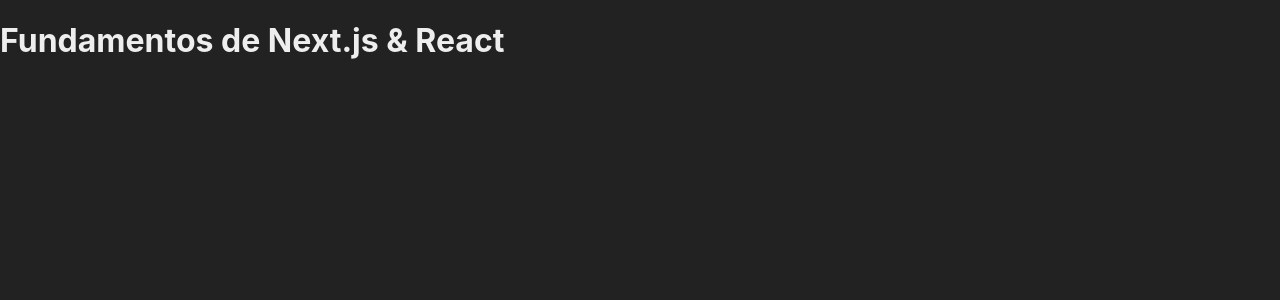
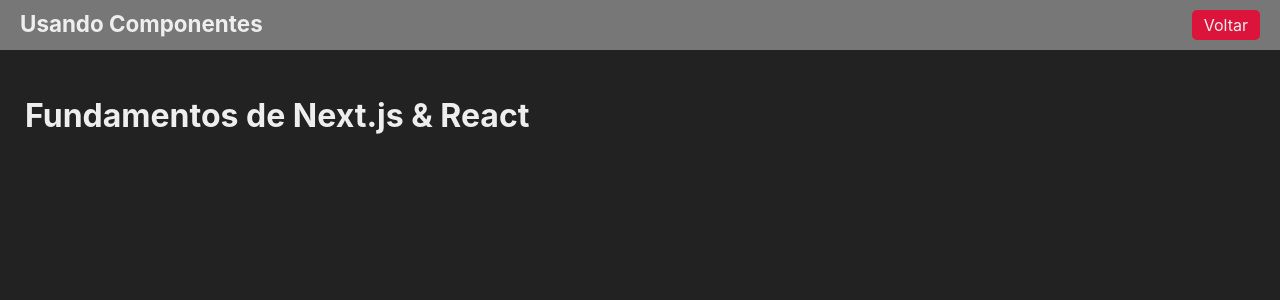
Before and after one commit to juniorvilas/next-app, a Next.js app: page /exemple in a window 1280 px wide. Shown: the top 300 px of the page. Built offline with nearby package versions, Linux system fonts and the light colour scheme.

Commit message:
another page exemple

```diff
--- a/src/pages/exemple.jsx
+++ b/src/pages/exemple.jsx
@@ -1,8 +1,11 @@
 import Header from '../components/Header'
-
+import Layout from '../components/Layout'
 
 export default function Exemple() {
     return(
-        <Header title="Fundamentos de Next.js & React" />
+        <Layout title="Usando Componentes">
+            <Header title="Fundamentos de Next.js & React" />
+        </Layout>
+
     )
 }
```
